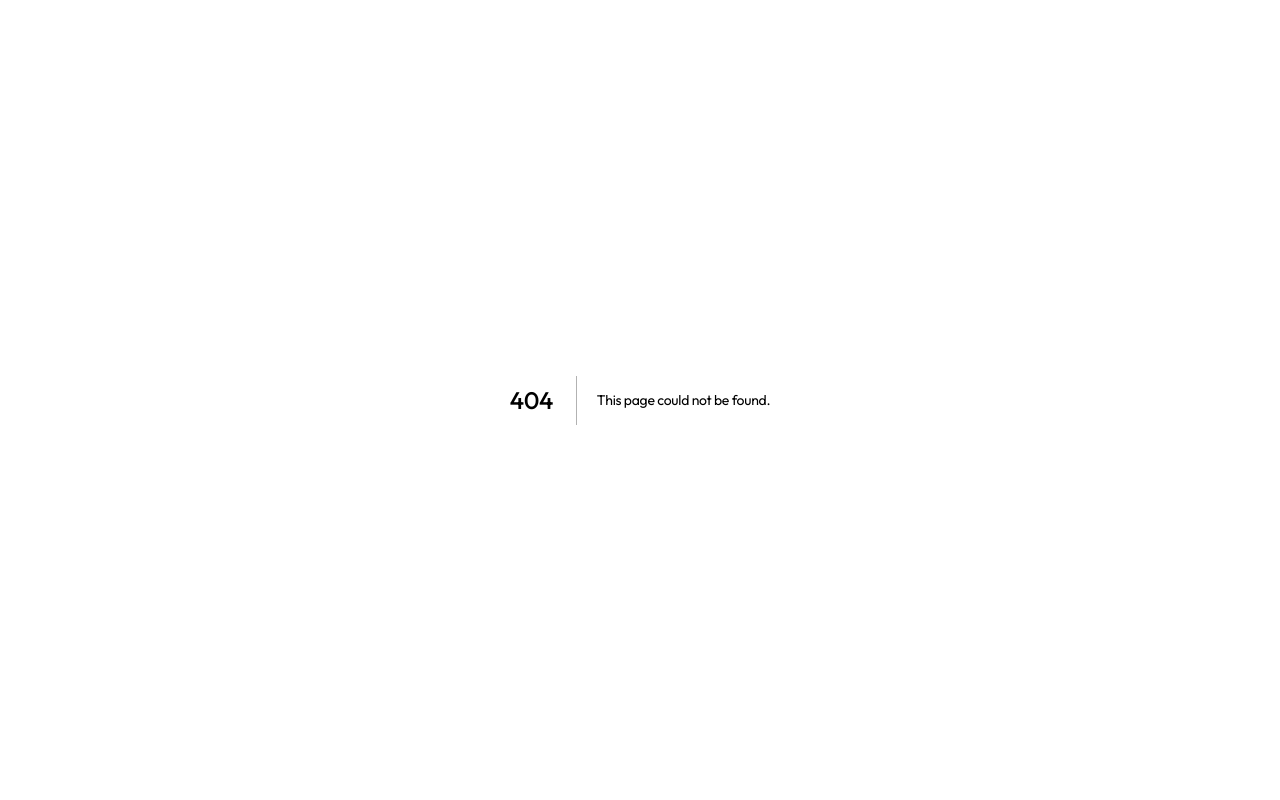
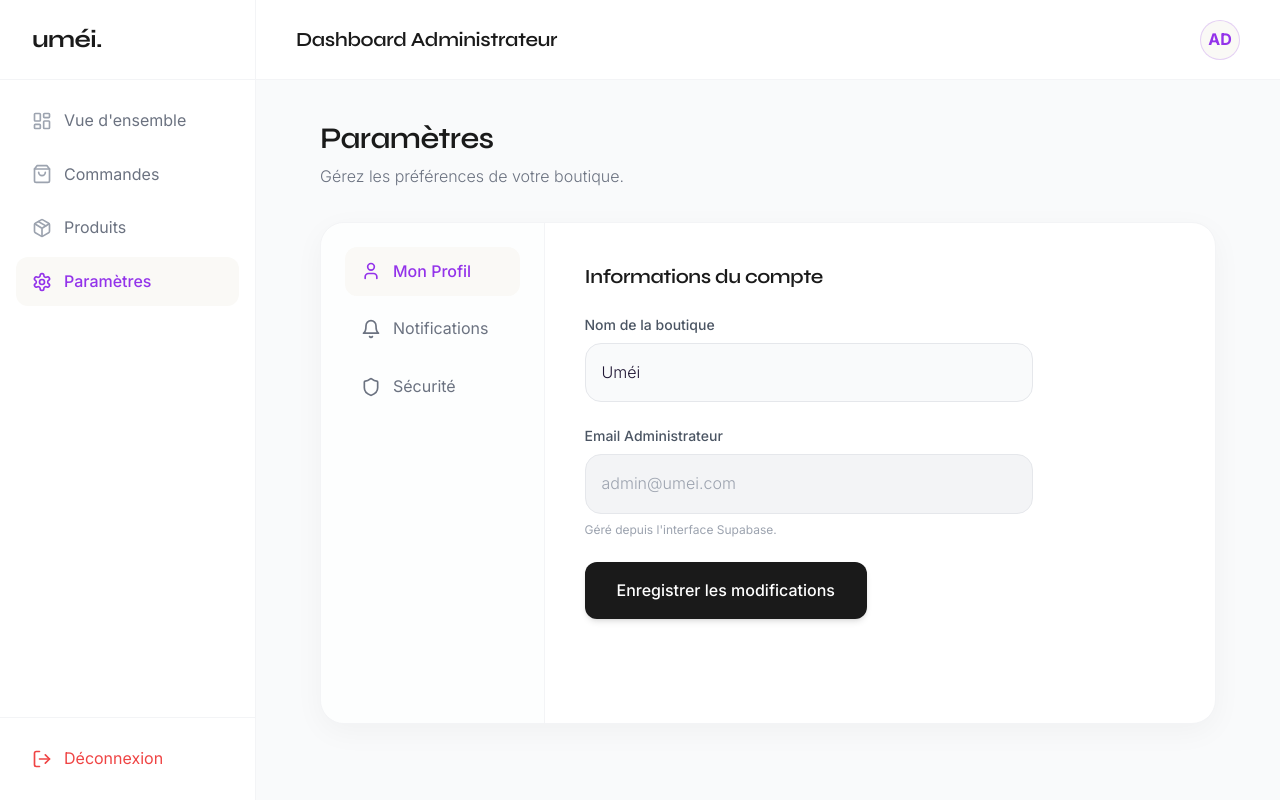
Before and after one commit to tolkeeee-lab/Isivente, a Next.js app: page /admin/settings in a window 1280 px wide. Before the commit this address had no page. Built offline with nearby package versions, Linux system fonts and the light colour scheme; no server answers.

Commit message:
feat: add products and settings pages to admin dashboard

```diff
--- /dev/null
+++ b/app/admin/products/page.tsx
@@ -0,0 +1,63 @@
+"use client";
+
+import React, { useEffect, useState } from "react";
+import { supabase } from "@/lib/supabase";
+import { Plus, Edit2, Image as ImageIcon } from "lucide-react";
+
+export default function ProductsPage() {
+  const [products, setProducts] = useState<any[]>([]);
+  const [loading, setLoading] = useState(true);
+
+  useEffect(() => {
+    async function fetchProducts() {
+      const { data } = await supabase.from("products").select("*");
+      if (data) setProducts(data);
+      setLoading(false);
+    }
+    fetchProducts();
+  }, []);
+
+  return (
+    <div>
+      <div className="flex justify-between items-center mb-8">
+        <div>
+          <h1 className="font-display font-semibold text-3xl mb-2 text-premium-dark">Produits</h1>
+          <p className="text-gray-500 font-light">Gérez votre catalogue et vos offres (bundles).</p>
+        </div>
+        <button className="bg-premium-dark text-white px-6 py-3 rounded-xl flex items-center gap-2 hover:bg-premium-accent transition-colors">
+          <Plus className="w-5 h-5" />
+          Ajouter un produit
+        </button>
+      </div>
+
+      {loading ? (
+        <div className="flex justify-center p-12">
+          <div className="w-8 h-8 border-4 border-premium-accent/20 border-t-premium-accent rounded-full animate-spin"></div>
+        </div>
+      ) : (
+        <div className="grid grid-cols-1 md:grid-cols-2 lg:grid-cols-3 gap-6">
+          {products.map(product => (
+            <div key={product.id} className="bg-white rounded-3xl border border-gray-100 shadow-[0_8px_30px_rgba(0,0,0,0.04)] overflow-hidden flex flex-col group">
+              <div className="h-48 bg-gray-50 flex items-center justify-center relative border-b border-gray-100">
+                <ImageIcon className="w-12 h-12 text-gray-300" />
+                <div className="absolute inset-0 bg-black/5 opacity-0 group-hover:opacity-100 transition-opacity flex items-center justify-center backdrop-blur-[2px]">
+                  <button className="bg-white text-premium-dark px-4 py-2 rounded-full text-sm font-medium shadow-md hover:text-premium-accent transition-colors flex items-center gap-2">
+                    <Edit2 className="w-4 h-4" /> Modifier
+                  </button>
+                </div>
+              </div>
+              <div className="p-6 flex-1 flex flex-col">
+                <h3 className="font-display font-bold text-xl text-premium-dark mb-1">{product.title}</h3>
+                <p className="text-sm text-gray-400 mb-4 font-mono">/p/{product.slug}</p>
+                <div className="mt-auto flex justify-between items-end">
+                  <span className="font-bold text-premium-accent text-2xl">{product.price?.toLocaleString('fr-FR')} F</span>
+                  <span className="text-xs font-medium text-gray-500 bg-gray-100 px-3 py-1 rounded-full">{product.bundles?.length || 0} packs</span>
+                </div>
+              </div>
+            </div>
+          ))}
+        </div>
+      )}
+    </div>
+  );
+}
--- /dev/null
+++ b/app/admin/settings/page.tsx
@@ -0,0 +1,63 @@
+"use client";
+
+import React from "react";
+import { Settings, User, Bell, Shield } from "lucide-react";
+
+export default function SettingsPage() {
+  return (
+    <div className="max-w-4xl mx-auto">
+      <div className="mb-8">
+        <h1 className="font-display font-semibold text-3xl mb-2 text-premium-dark">Paramètres</h1>
+        <p className="text-gray-500 font-light">Gérez les préférences de votre boutique.</p>
+      </div>
+
+      <div className="bg-white rounded-3xl border border-gray-100 shadow-[0_8px_30px_rgba(0,0,0,0.04)] overflow-hidden">
+        <div className="grid grid-cols-1 md:grid-cols-4 min-h-[500px]">
+          {/* Menu Paramètres */}
+          <div className="border-r border-gray-100 p-6 space-y-2 bg-gray-50/30">
+            <button className="w-full flex items-center gap-3 px-4 py-3 rounded-xl bg-premium-bg text-premium-accent font-medium transition-colors">
+              <User className="w-5 h-5" /> Mon Profil
+            </button>
+            <button className="w-full flex items-center gap-3 px-4 py-3 rounded-xl text-gray-500 hover:bg-gray-100 transition-colors">
+              <Bell className="w-5 h-5" /> Notifications
+            </button>
+            <button className="w-full flex items-center gap-3 px-4 py-3 rounded-xl text-gray-500 hover:bg-gray-100 transition-colors">
+              <Shield className="w-5 h-5" /> Sécurité
+            </button>
+          </div>
+
+          {/* Contenu Paramètres */}
+          <div className="md:col-span-3 p-8 lg:p-10">
+            <h2 className="font-display font-semibold text-xl text-premium-dark mb-6">Informations du compte</h2>
+
+            <form className="space-y-6 max-w-md">
+              <div>
+                <label className="block text-sm font-medium text-gray-600 mb-2">Nom de la boutique</label>
+                <input
+                  type="text"
+                  defaultValue="Uméi"
+                  className="w-full p-4 bg-gray-50 border border-gray-200 rounded-2xl focus:outline-none focus:ring-2 focus:ring-premium-accent/50 focus:border-premium-accent transition-all font-light"
+                />
+              </div>
+
+              <div>
+                <label className="block text-sm font-medium text-gray-600 mb-2">Email Administrateur</label>
+                <input
+                  type="email"
+                  defaultValue="admin@umei.com"
+                  disabled
+                  className="w-full p-4 bg-gray-100 border border-gray-200 rounded-2xl text-gray-400 font-light cursor-not-allowed"
+                />
+                <p className="text-xs text-gray-400 mt-2">Géré depuis l'interface Supabase.</p>
+              </div>
+
+              <button type="button" className="bg-premium-dark text-white font-medium px-8 py-4 rounded-xl shadow-md hover:bg-premium-accent hover:-translate-y-1 transition-all">
+                Enregistrer les modifications
+              </button>
+            </form>
+          </div>
+        </div>
+      </div>
+    </div>
+  );
+}
```
